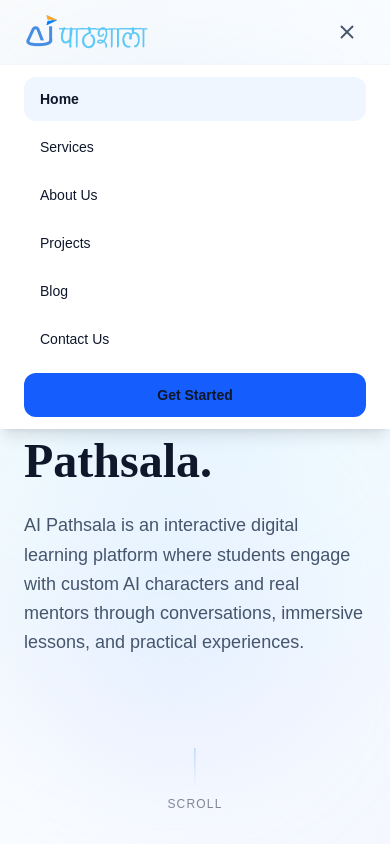
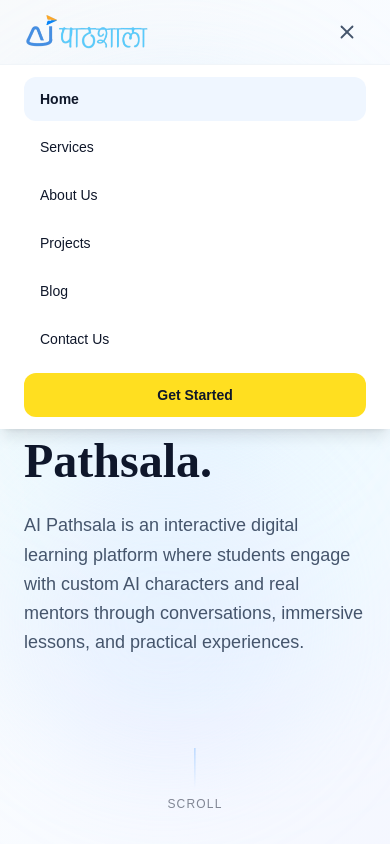
Before and after one commit to ShivaRegmi/PATHSALA, a React (Vite) app: page / in a window 390 px wide. Both pictures are taken after a click on the button "Toggle menu". Shown: the top 844 px of the page. Built offline with nearby package versions, Linux system fonts and the light colour scheme.

Commit message:
background color

```diff
--- a/src/components/Navbar.jsx
+++ b/src/components/Navbar.jsx
@@ -126,7 +126,7 @@
                 window.scrollTo({ top: 0, behavior: 'instant' })
                 setOpen(false)
               }}
-              className="mt-2 text-center bg-blue-600 text-white text-sm font-semibold px-5 py-3 rounded-xl"
+              className="mt-2 text-center bg-yellow-300 hover:bg-yellow-500 text-sm font-semibold px-5 py-3 rounded-xl"
             >
               Get Started
             </Link>
```
